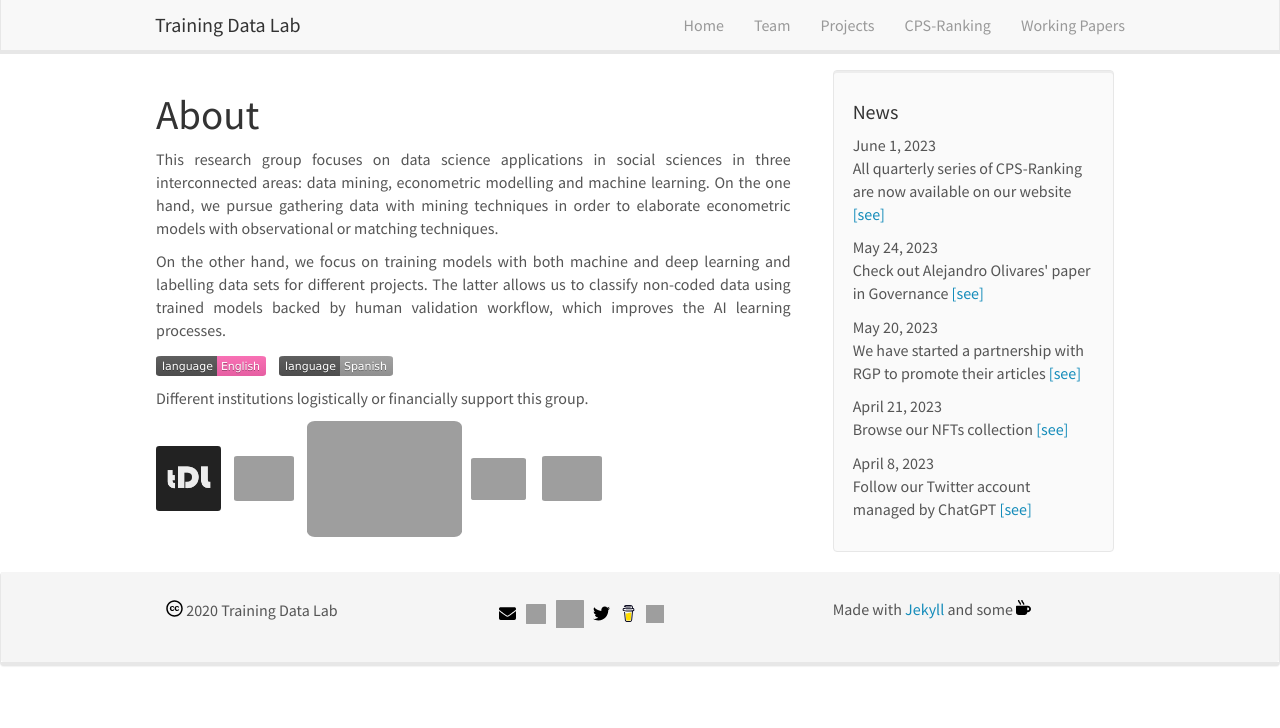
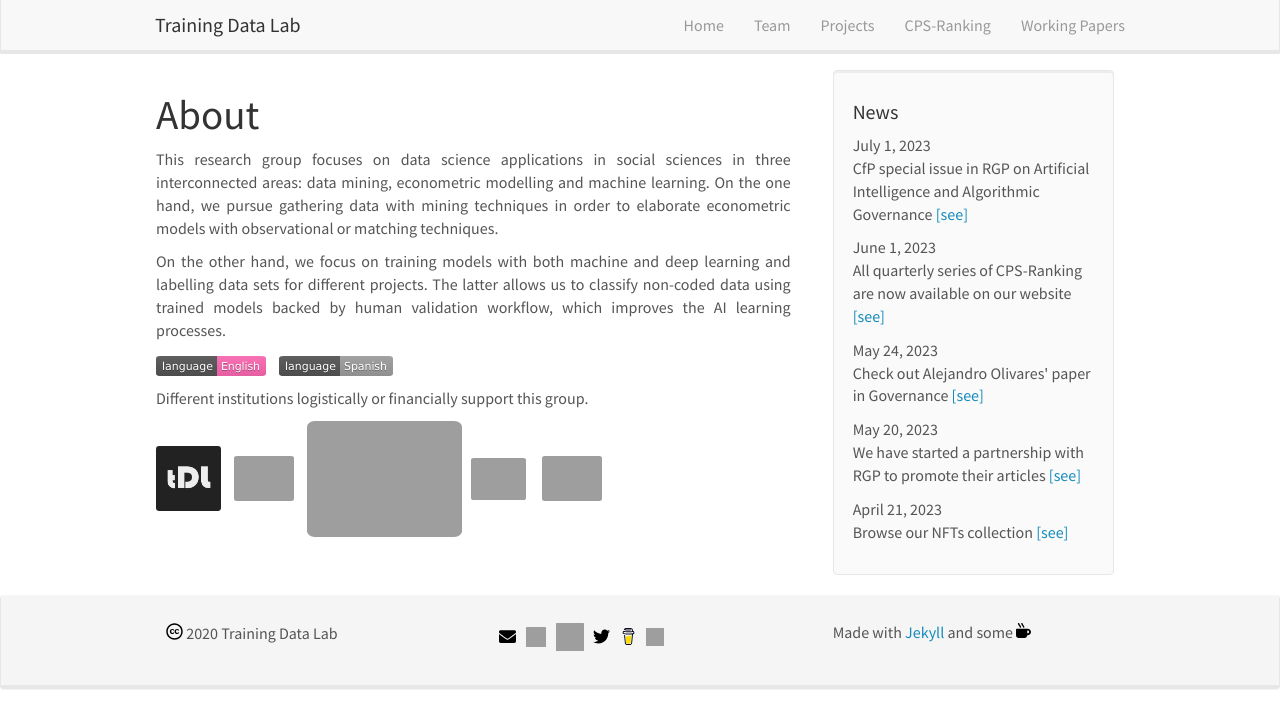
Before and after one commit to training-datalab/old-training-datalab.com, a Jekyll site: the page built from _pages/home.md, in a window 1280 px wide. Shown: the top 728 px of the page. Built offline with Jekyll 4.4.1, drawn with Linux system fonts in a browser that asks for light colours; nearby versions of some CDN libraries.

Commit message:
Update news.yml

```diff
--- a/_data/news.yml
+++ b/_data/news.yml
@@ -1,3 +1,7 @@
+- date: July 1, 2023
+  headline: "CfP special issue in RGP on Artificial Intelligence and Algorithmic Governance"
+  newslink: <a href="https://doi.org/10.17605/OSF.IO/FNRGQ" target="_blank">[see]</a>
+
 - date: June 1, 2023
   headline: "All quarterly series of CPS-Ranking are now available on our website"
   newslink: <a href="https://training-datalab.com/projects/cps-ranking">[see]</a>
@@ -13,7 +17,3 @@
 - date: April 21, 2023
   headline: "Browse our NFTs collection"
   newslink: <a href="https://opensea.io/collection/tdatalab" target="_blank">[see]</a>
-
-- date: April 8, 2023
-  headline: "Follow our Twitter account managed by ChatGPT"
-  newslink: <a href="https://twitter.com/tDataLab" target="_blank">[see]</a>
```
